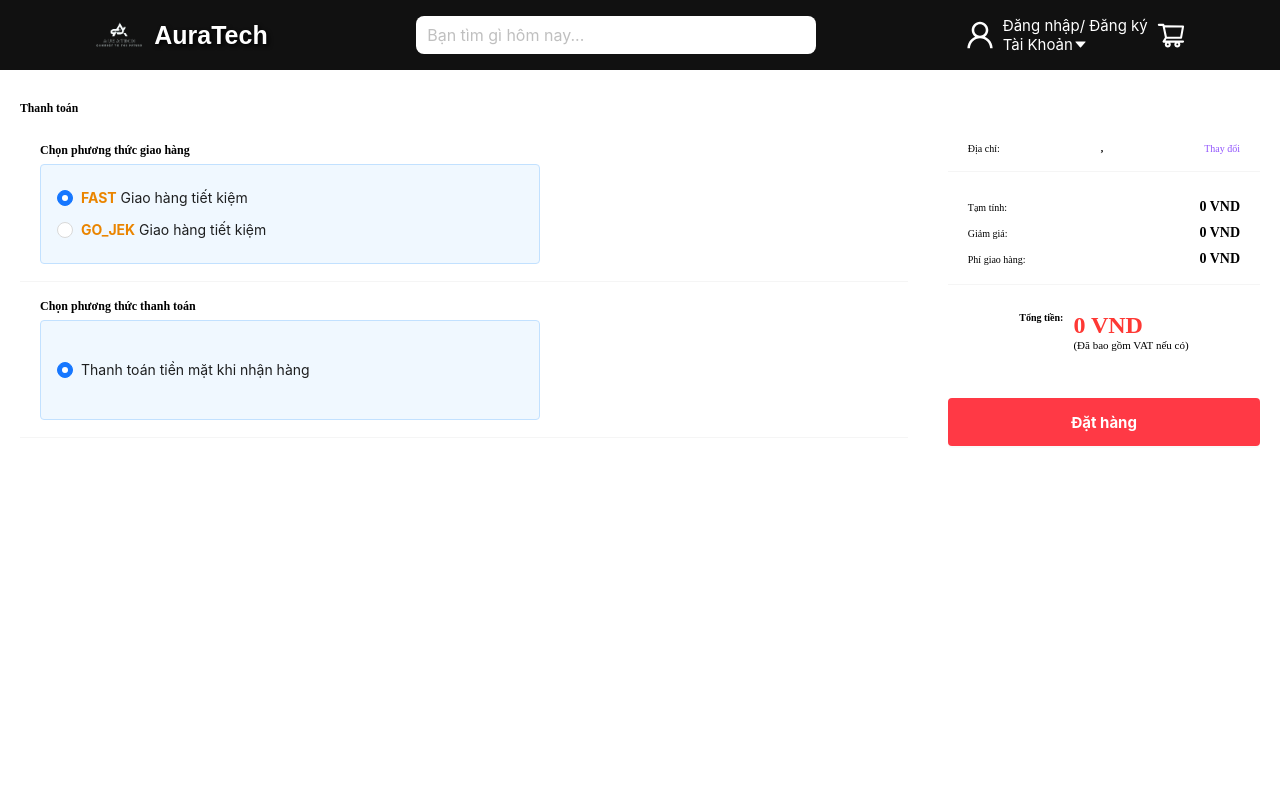
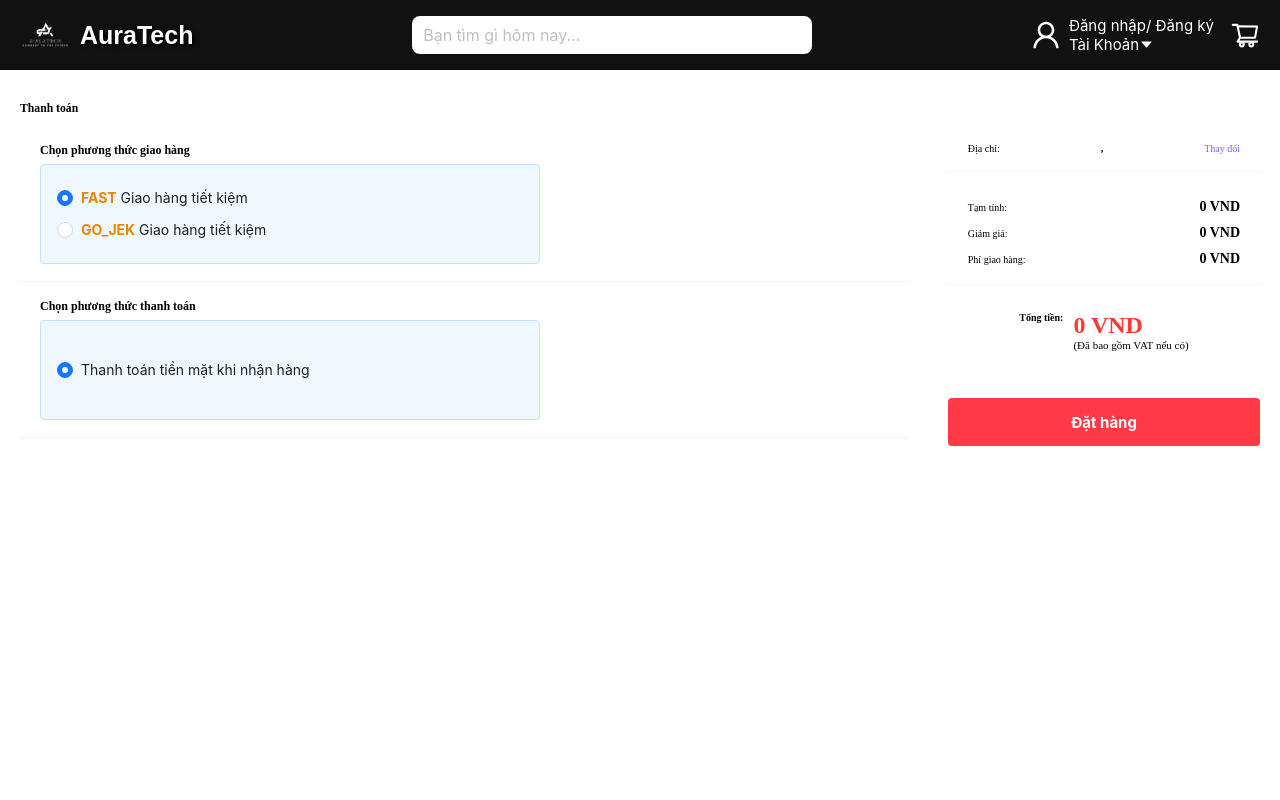
Before and after one commit to hoangphat313/mobile-store-frontend, a React (Create React App) app: page /payment in a window 1280 px wide. Shown: the top 800 px of the page. Built offline with nearby package versions, Linux system fonts and the light colour scheme.

Commit message:
fix header

```diff
--- a/src/components/HeaderComponent/HeaderComponent.jsx
+++ b/src/components/HeaderComponent/HeaderComponent.jsx
@@ -1,5 +1,5 @@
 import React, { useEffect, useState } from "react";
-import { Badge, Popover } from "antd";
+import { Badge, Col, Popover } from "antd";
 import { UserOutlined, CaretDownOutlined, ShoppingCartOutlined } from '@ant-design/icons';
 import ButtonInputSearch from "../ButtonInputSearch/ButtonInputSearch";
 import { Link, useNavigate } from "react-router-dom";
@@ -10,14 +10,12 @@ import { resetUser } from '../../redux/slides/userSlide';
 import { searchProduct } from "../../redux/slides/productSlide";
 import imgLogo from "../../assets/images/logo-login_2.png";
 import {
-    WrapperContextPopup,
+    WraperContextPupop,
     WrapperHeader,
     WrapperHeaderAccount,
     WrapperTextHeader,
-    WrapperTextHeaderSmall,
-    CartWrapper
+    WrapperTextHeaderSmall
 } from "./style";
-import styled from "styled-components";
 
 const HeaderComponent = ({ isHiddenSearch = false, isHiddenCart = false }) => {
     const navigate = useNavigate();
@@ -51,12 +49,12 @@ const HeaderComponent = ({ isHiddenSearch = false, isHiddenCart = false }) => {
 
     const content = (
         <div>
-            <WrapperContextPopup onClick={() => handleClickNavigate('profile')}>Thông tin người dùng</WrapperContextPopup>
+            <WraperContextPupop onClick={() => handleClickNavigate('profile')}>Thông tin người dùng</WraperContextPupop>
             {user?.isAdmin && (
-                <WrapperContextPopup onClick={() => handleClickNavigate('admin')}>Quản lí hệ thống</WrapperContextPopup>
+                <WraperContextPupop onClick={() => handleClickNavigate('admin')}>Quản lí hệ thống</WraperContextPupop>
             )}
-            <WrapperContextPopup onClick={() => handleClickNavigate(`my-order`)}>Đơn hàng của tôi</WrapperContextPopup>
-            <WrapperContextPopup onClick={() => handleClickNavigate()}>Đăng xuất</WrapperContextPopup>
+            <WraperContextPupop onClick={() => handleClickNavigate(`my-order`)}>Đơn hàng của tôi</WraperContextPupop>
+            <WraperContextPupop onClick={() => handleClickNavigate()}>Đăng xuất</WraperContextPupop>
         </div>
     );
 
@@ -85,12 +83,12 @@ const HeaderComponent = ({ isHiddenSearch = false, isHiddenCart = false }) => {
 
     return (
         <WrapperHeader>
-            <LogoWrapper onClick={() => navigate('/')}>
-                <img src={imgLogo} alt="logo" />
+            <div style={{ display: 'flex', alignItems: 'center', cursor: 'pointer' }} onClick={() => navigate('/')}>
+                <img src={imgLogo} alt="logo" style={{ height: '50px', width: '50px', marginRight: '10px' }} />
                 <WrapperTextHeader>AuraTech</WrapperTextHeader>
-            </LogoWrapper>
+            </div>
             {!isHiddenSearch && (
-                <SearchWrapper>
+                <Col xs={0} sm={14}>
                     <ButtonInputSearch
                         size="large"
                         bordered={false}
@@ -98,27 +96,29 @@ const HeaderComponent = ({ isHiddenSearch = false, isHiddenCart = false }) => {
                         placeholder="Bạn tìm gì hôm nay..."
                         onChange={onSearch}
                     />
-                </SearchWrapper>
+                </Col>
             )}
-            <AccountWrapper>
+            <div style={{ display: 'flex', gap: '16px', alignItems: 'center' }}>
                 <Loading isLoading={loading}>
                     <WrapperHeaderAccount>
                         {userAvatar ? (
-                            <img style={{ cursor: 'pointer' }} src={userAvatar} alt="avatar" />
+                            <img src={userAvatar} alt="avatar" style={{
+                                height: '40px',
+                                width: '40px',
+                                borderRadius: '50%',
+                                objectFit: 'cover'
+                            }} />
                         ) : (
                             <UserOutlined style={{ fontSize: '30px' }} />
                         )}
                         {user?.access_token ? (
                             <Popover content={content} trigger="click" open={isOpenPopup}>
-                                <div style={{
-                                    cursor: 'pointer', maxWidth: 100, overflow: 'hidden',
-                                    textOverflow: 'ellipsis'
-                                }}
-                                    onClick={() => setIsOpenPopup((prev) => !prev)}>{userName?.length ? userName : user?.email}
+                                <div style={{ cursor: 'pointer', maxWidth: 100, overflow: 'hidden', textOverflow: 'ellipsis' }} onClick={() => setIsOpenPopup((prev) => !prev)}>
+                                    {userName?.length ? userName : user?.email}
                                 </div>
                             </Popover>
                         ) : (
-                            <div onClick={handlerNavigateLogin}>
+                            <div onClick={handlerNavigateLogin} style={{ cursor: 'pointer' }}>
                                 <WrapperTextHeaderSmall>Đăng nhập/ Đăng ký</WrapperTextHeaderSmall>
                                 <div>
                                     <WrapperTextHeaderSmall>Tài Khoản</WrapperTextHeaderSmall>
@@ -129,45 +129,16 @@ const HeaderComponent = ({ isHiddenSearch = false, isHiddenCart = false }) => {
                     </WrapperHeaderAccount>
                 </Loading>
                 {!isHiddenCart && (
-                    <CartWrapper>
+                    <div>
                         <Badge count={order?.orderItems?.length} size="small" onClick={() => navigate('/order')}>
                             <ShoppingCartOutlined style={{ fontSize: '30px', color: '#fff', cursor: 'pointer' }} />
                         </Badge>
-                    </CartWrapper>
+                        <WrapperTextHeaderSmall onClick={() => navigate('/order')}></WrapperTextHeaderSmall>
+                    </div>
                 )}
-            </AccountWrapper>
+            </div>
         </WrapperHeader>
     );
 };
 
 export default HeaderComponent;
-
-const LogoWrapper = styled.div`
-    display: flex;
-    align-items: center;
-    cursor: pointer;
-
-    img {
-        height: 50px;
-        width: 50px;
-        margin-right: 10px;
-    }
-`;
-
-const SearchWrapper = styled.div`
-    flex: 1;
-    display: flex;
-    justify-content: center;
-    max-width: 400px;
-
-    @media (max-width: 820px) {
-        flex: 2;
-        max-width: 100%;
-    }
-`;
-
-const AccountWrapper = styled.div`
-    display: flex;
-    align-items: center;
-    gap: 8px;
-`;
--- a/src/components/HeaderComponent/style.js
+++ b/src/components/HeaderComponent/style.js
@@ -1,23 +1,22 @@
+import { Row, Col } from "antd";
 import styled from "styled-components";
-import { Row } from "antd";
 
 export const WrapperHeader = styled(Row)`
     height: 70px;
     align-items: center;
     background-color: #111111;
     padding: 0 20px;
-    justify-content: space-around;
+    justify-content: space-between;
 
-    @media (max-width: 820px) {
-        flex-direction: column;
-        align-items: flex-start;
-        padding: 10px;
+    @media (max-width: 768px) {
+        padding: 0 10px;
     }
 `;
 
 export const WrapperTextHeader = styled.span`
     font-size: 25px;
     color: #fff;
+    margin-left: 0;
     font-weight: bold;
     font-family: Arial, sans-serif;
     text-shadow: 2px 2px 4px #000000;
@@ -27,7 +26,7 @@ export const WrapperTextHeader = styled.span`
         color: rgb(26, 148, 255);
     }
 
-    @media (max-width: 820px) {
+    @media (max-width: 768px) {
         font-size: 20px;
     }
 `;
@@ -39,14 +38,7 @@ export const WrapperHeaderAccount = styled.div`
     gap: 8px;
     font-size: 15px;
 
-    img {
-        height: 40px;
-        width: 40px;
-        border-radius: 50%;
-        object-fit: cover;
-    }
-
-    @media (max-width: 820px) {
+    @media (max-width: 768px) {
         font-size: 12px;
     }
 `;
@@ -65,23 +57,15 @@ export const WrapperTextHeaderSmall = styled.span`
         border-radius: 4px;
     }
 
-    @media (max-width: 820px) {
+    @media (max-width: 768px) {
         font-size: 12px;
     }
 `;
 
-export const WrapperContextPopup = styled.p`
+export const WraperContextPupop = styled.p`
     cursor: pointer;
 
     &:hover {
         color: rgb(26, 148, 255);
     }
 `;
-
-export const CartWrapper = styled.div`
-    @media (max-width: 820px) {
-        width: 100%;
-        display: flex;
-        justify-content: flex-end;
-    }
-`;
```
